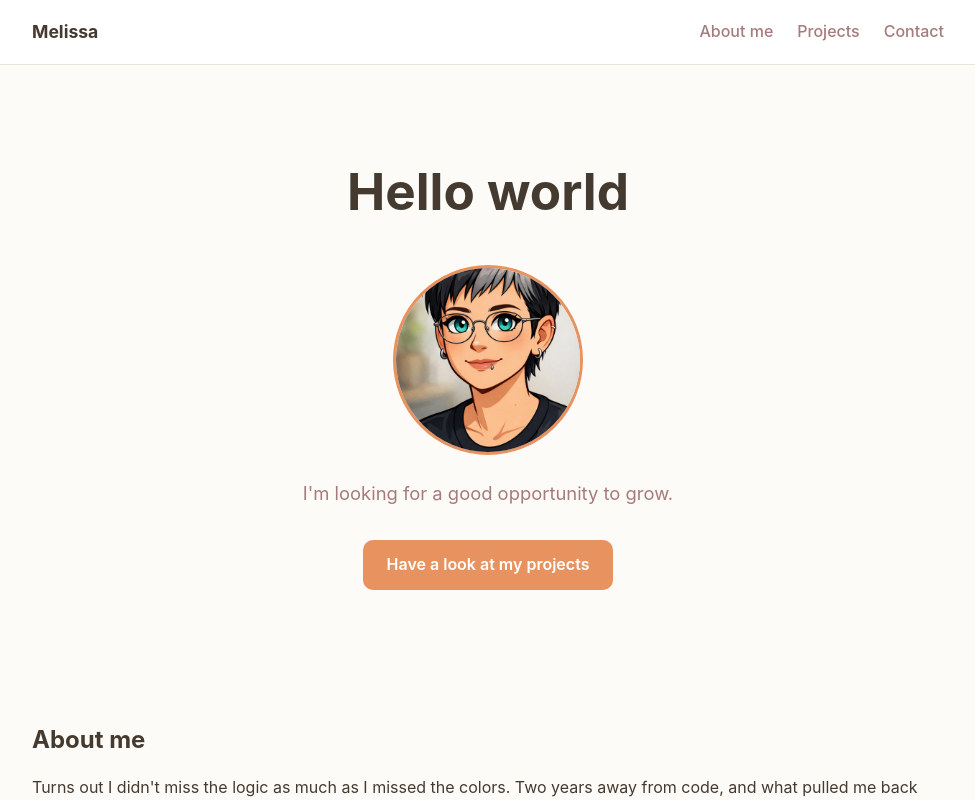
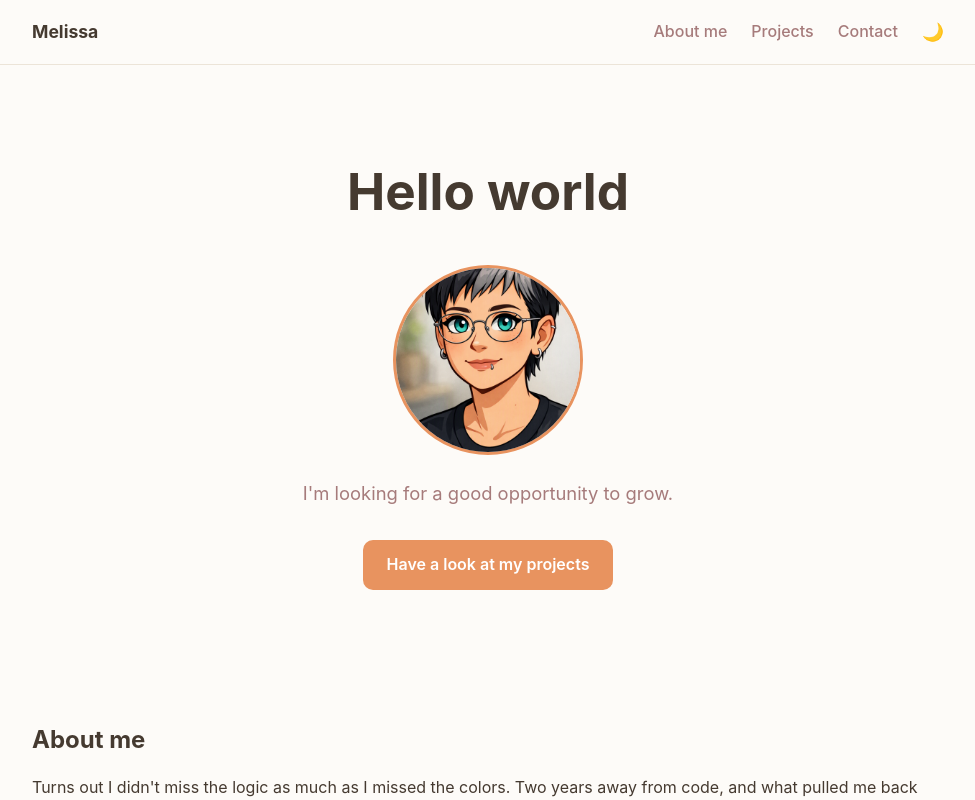
Before and after one commit to MelMastro93/Portfolio, a React (Vite) app: page / in a window 1280 px wide. Shown: the top 800 px of the page, without its empty margins (152-1127 px from the left). Built offline with nearby package versions, Linux system fonts and the light colour scheme.

Commit message:
darkmode added

```diff
--- a/src/components/Header.jsx
+++ b/src/components/Header.jsx
@@ -1,4 +1,4 @@
-import { useState } from 'react'
+import { useState, useEffect } from 'react'
 
 const LINKS = [
   { href: '#about', label: 'About me' },
@@ -8,6 +8,19 @@ const LINKS = [
 
 function Header() {
   const [open, setOpen] = useState(false)
+  const [darkMode, setDarkMode] = useState(
+    () => localStorage.getItem('theme') === 'dark'
+  )
+
+  useEffect(() => {
+    if (darkMode) {
+      document.documentElement.classList.add('dark')
+      localStorage.setItem('theme', 'dark')
+    } else {
+      document.documentElement.classList.remove('dark')
+      localStorage.setItem('theme', 'light')
+    }
+  }, [darkMode])
 
   return (
     <header className="header">
@@ -17,7 +30,7 @@ function Header() {
         <button
           className="header__toggle"
           onClick={() => setOpen((prev) => !prev)}
-          aria-label="Apri menu"
+          aria-label="Open menu"
           aria-expanded={open}
         >
           {open ? '✕' : '☰'}
@@ -29,6 +42,13 @@ function Header() {
               {link.label}
             </a>
           ))}
+          <button
+            className="header__theme-toggle"
+            onClick={() => setDarkMode((prev) => !prev)}
+            aria-label="Toggle dark mode"
+          >
+            {darkMode ? '☀️' : '🌙'}
+          </button>
         </nav>
       </div>
     </header>
--- a/src/index.css
+++ b/src/index.css
@@ -7,6 +7,15 @@
 --border: #ece4d8;
   --radius: 10px;
   --max-width: 960px;
+
+}
+
+ .dark {
+  --bg: #1c1a19;
+  --bg-alt: #262321;
+  --text: #f3ece6;
+  --text-muted: #d9b3b3;
+  --border: #3a3532;
 }
 
 * {
@@ -19,6 +28,7 @@ body {
   color: var(--text);
   background: var(--bg);
   line-height: 1.6;
+  transition: background-color 0.3s ease, color 0.3s ease;
 }
 
 .container {
@@ -37,7 +47,7 @@ h1, h2, h3 {
 .header {
   position: sticky;
   top: 0;
-  background: rgba(255, 255, 255, 0.9);
+  background: var(--bg);
   backdrop-filter: blur(8px);
   border-bottom: 1px solid var(--border);
   z-index: 10;
@@ -48,6 +58,13 @@ h1, h2, h3 {
   align-items: center;
   justify-content: space-between;
   height: 64px;
+}
+.header__theme-toggle {
+  background: none;
+  border: none;
+  cursor: pointer;
+  font-size: 1.1rem;
+  padding: 0;
 }
 
 .header__logo {
```
Also changed, not shown: 1 other file (tests, documents, lock files or other folders).
